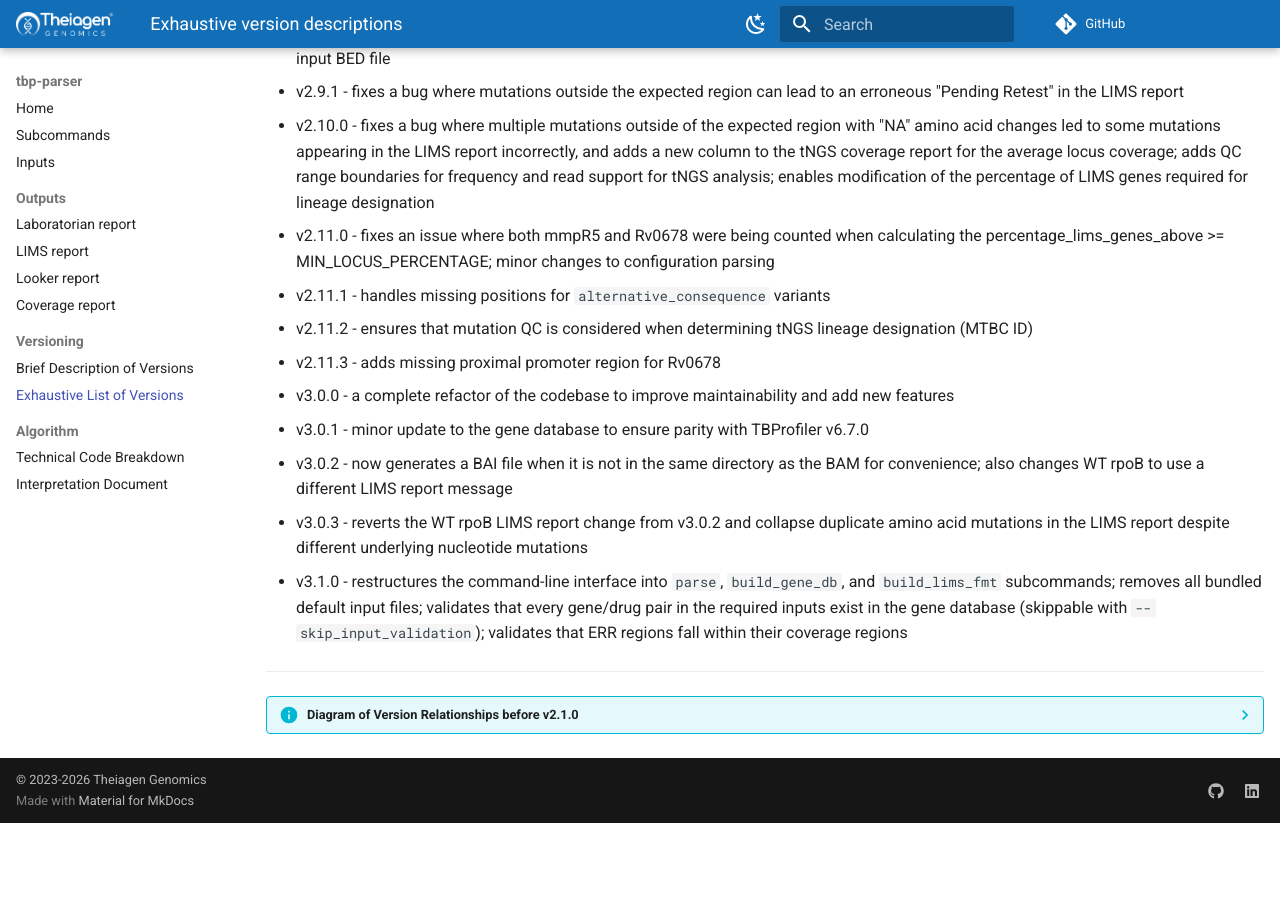
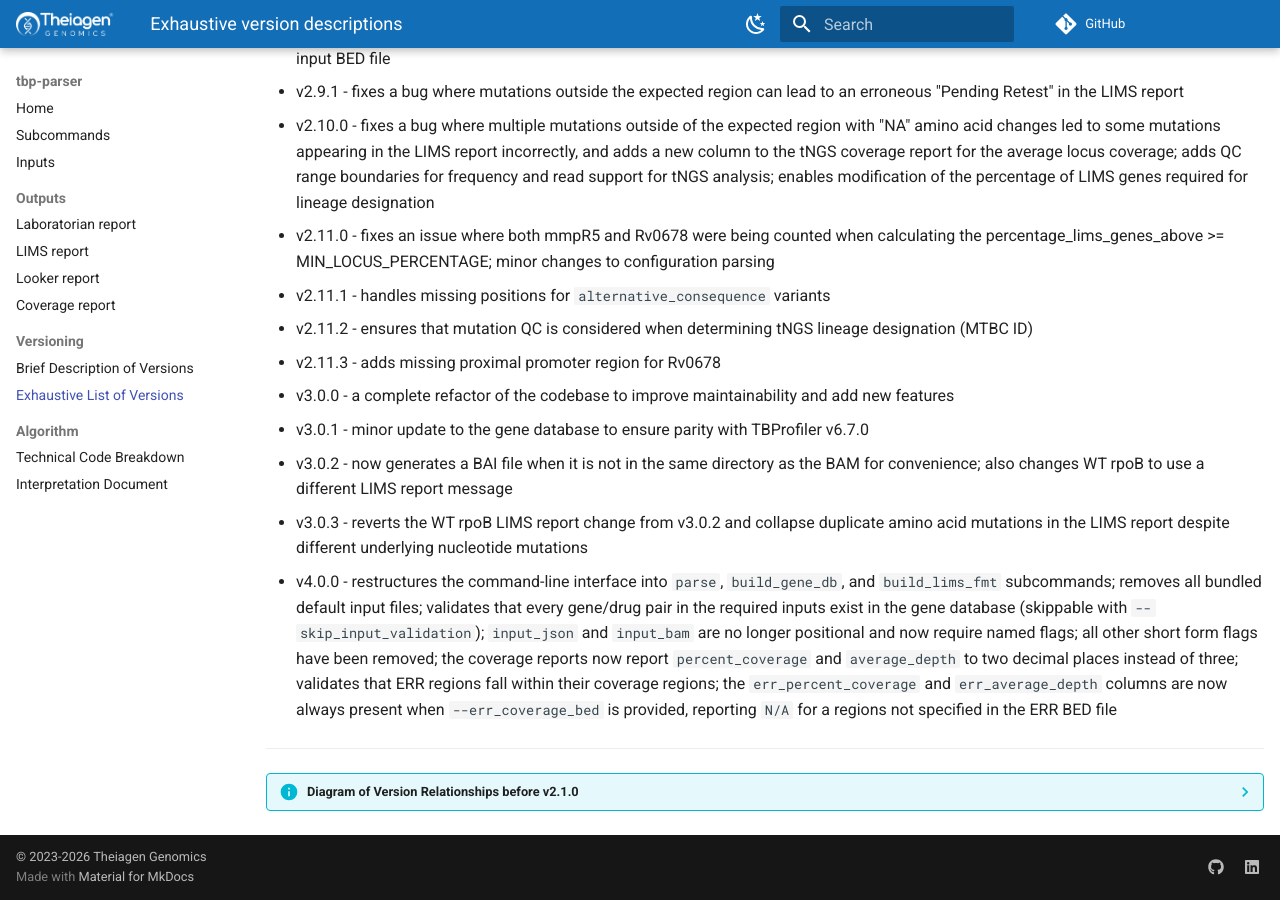
Before and after one commit to theiagen/tbp-parser, an MkDocs documentation site: the page built from docs/versioning/exhaustive.md, in a window 1280 px wide and 900 px high, scrolled down 3998 px. Built offline with MkDocs 1.6.1 and Material for MkDocs 9.7.7, drawn with Linux system fonts in a browser that asks for light colours; comment, search, counter and statistics services are not loaded; the version menu is left out; before the commit the page ends 4821 px from its top, so only the background shows below that.

Commit message:
Update docs and specify version bump to 4.0.0 instead of v3.1.0

```diff
--- a/docs/versioning/exhaustive.md
+++ b/docs/versioning/exhaustive.md
@@ -95,7 +95,7 @@ The following is a list of every version of `tbp-parser` and a short summary of
 - v3.0.1 - minor update to the gene database to ensure parity with TBProfiler v6.7.0
 - v3.0.2 - now generates a BAI file when it is not in the same directory as the BAM for convenience; also changes WT rpoB to use a different LIMS report message
 - v3.0.3 - reverts the WT rpoB LIMS report change from v3.0.2 and collapse duplicate amino acid mutations in the LIMS report despite different underlying nucleotide mutations
-- v3.1.0 - restructures the command-line interface into `parse`, `build_gene_db`, and `build_lims_fmt` subcommands; removes all bundled default input files; validates that every gene/drug pair in the required inputs exist in the gene database (skippable with `--skip_input_validation`); validates that ERR regions fall within their coverage regions
+- v4.0.0 - restructures the command-line interface into `parse`, `build_gene_db`, and `build_lims_fmt` subcommands; removes all bundled default input files; validates that every gene/drug pair in the required inputs exist in the gene database (skippable with `--skip_input_validation`); `input_json` and `input_bam` are no longer positional and now require named flags; all other short form flags have been removed; the coverage reports now report `percent_coverage` and `average_depth` to two decimal places instead of three; validates that ERR regions fall within their coverage regions; the `err_percent_coverage` and `err_average_depth` columns are now always present when `--err_coverage_bed` is provided, reporting `N/A` for a regions not specified in the ERR BED file
 
 ---
 
--- a/pyproject.toml
+++ b/pyproject.toml
@@ -9,7 +9,7 @@ packages = [{include = "tbp_parser"}]
 
 [project]
 name = "tbp-parser"
-version = "3.1.0"
+version = "4.0.0"
 description = "A TBProfiler output parser used to classify the severity of Mycobacterium tuberculosis mutations."
 authors = [
     {name = "Sage Wright", email = "sage.wright@theiagen.com"},
```
Also changed, not shown: docs/inputs.md (+4 -4 lines), docs/subcommands.md (+4 -4 lines), docs/versioning/brief.md (+1 -1 lines).
